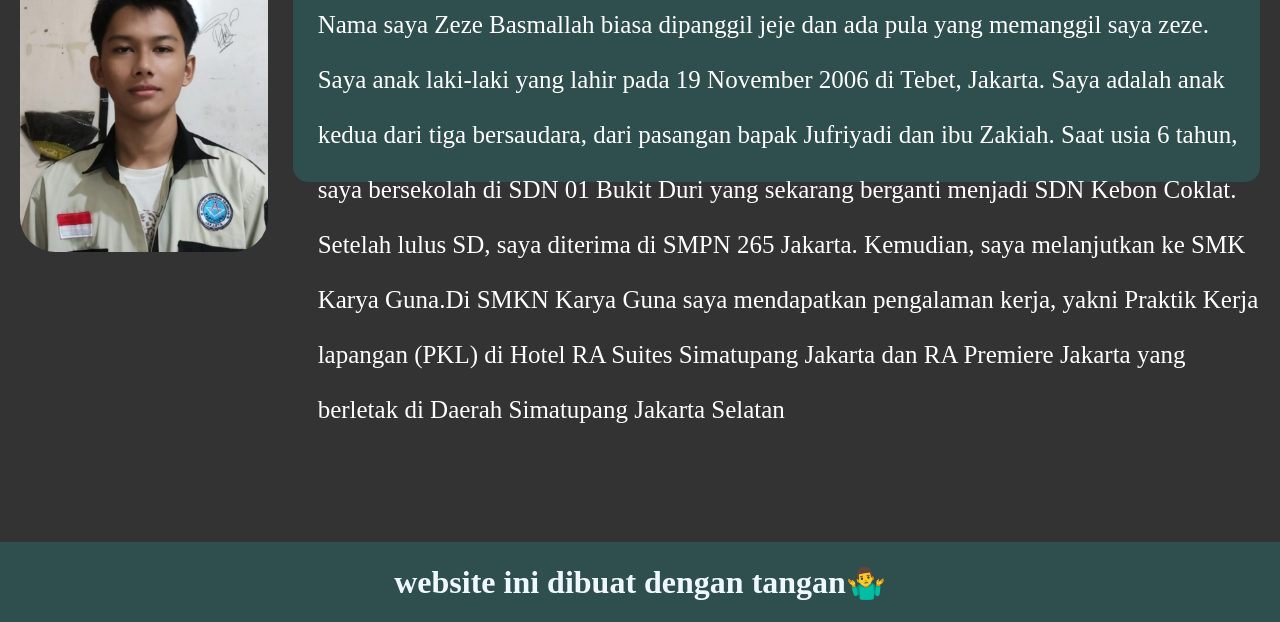
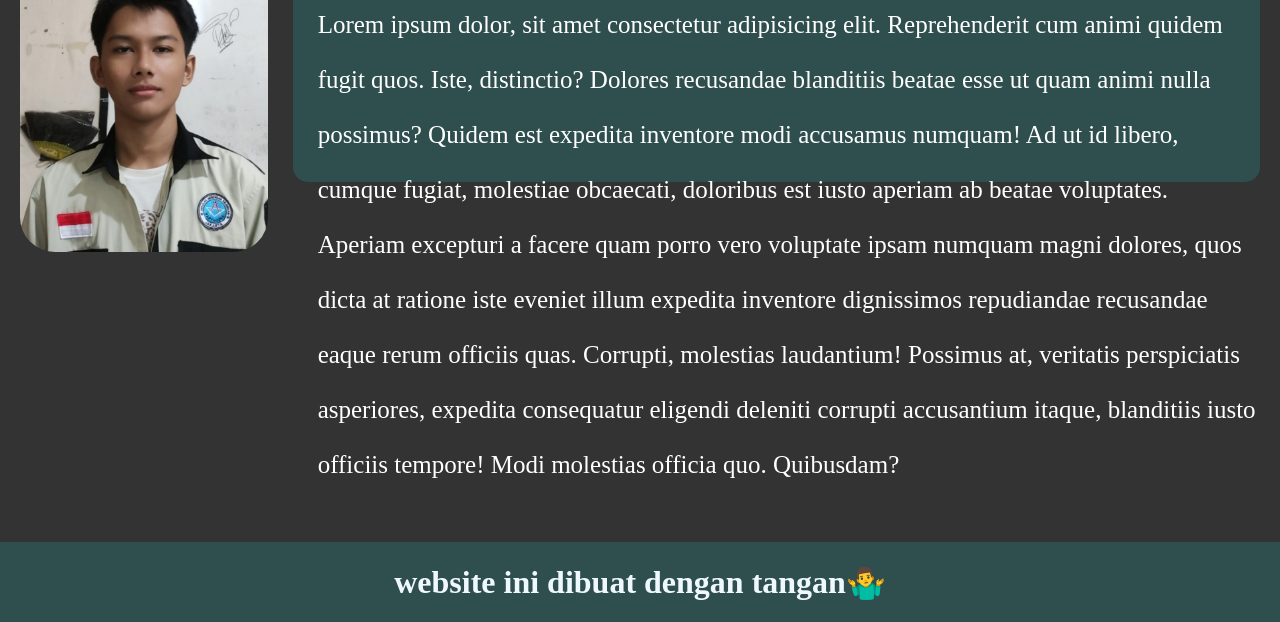
Before and after one commit to ZezeBasmallah/koj2222, a plain HTML site: page about.html in a window 1280 px wide. Shown: the part 178-800 px from the top of the page. Drawn offline with Linux system fonts and the light colour scheme.

Commit message:
Update about.html

```diff
--- a/about.html
+++ b/about.html
@@ -25,9 +25,13 @@
                   <img src="jpg_20230517_094620_0000 - Copy.jpg" class="img-content">
                   <div class="text-content">
                   <h1>Zeze Basmallah</h1>
-                  <p>Nama saya Zeze Basmallah biasa dipanggil jeje dan ada pula yang memanggil saya zeze. Saya anak laki-laki yang lahir pada 19 November 2006 di Tebet, Jakarta. Saya adalah anak kedua dari tiga bersaudara, dari pasangan bapak Jufriyadi dan ibu Zakiah.
-                    Saat usia 6 tahun, saya bersekolah di SDN 01 Bukit Duri yang sekarang berganti menjadi SDN Kebon Coklat. Setelah lulus SD, saya diterima di SMPN 265 Jakarta. Kemudian, saya melanjutkan ke SMK Karya Guna.Di SMKN Karya Guna saya mendapatkan pengalaman kerja,
-                    yakni Praktik Kerja lapangan (PKL) di Hotel RA Suites Simatupang Jakarta dan RA Premiere Jakarta yang berletak di Daerah Simatupang Jakarta Selatan
+                  <p>Lorem ipsum dolor, sit amet consectetur adipisicing elit. Reprehenderit cum animi quidem fugit quos. Iste,
+                     distinctio? Dolores recusandae blanditiis beatae esse ut quam animi nulla possimus? Quidem est expedita inventore
+                     modi accusamus numquam! Ad ut id libero, cumque fugiat, molestiae obcaecati, doloribus est iusto aperiam ab beatae
+                     voluptates. Aperiam excepturi a facere quam porro vero voluptate ipsam numquam magni dolores, quos dicta at ratione
+                     iste eveniet illum expedita inventore dignissimos repudiandae recusandae eaque rerum officiis quas. Corrupti,
+                     molestias laudantium! Possimus at, veritatis perspiciatis asperiores, expedita consequatur eligendi deleniti
+                     corrupti accusantium itaque, blanditiis iusto officiis tempore! Modi molestias officia quo. Quibusdam?
                   </p>
                   </div>
            </div>
```
